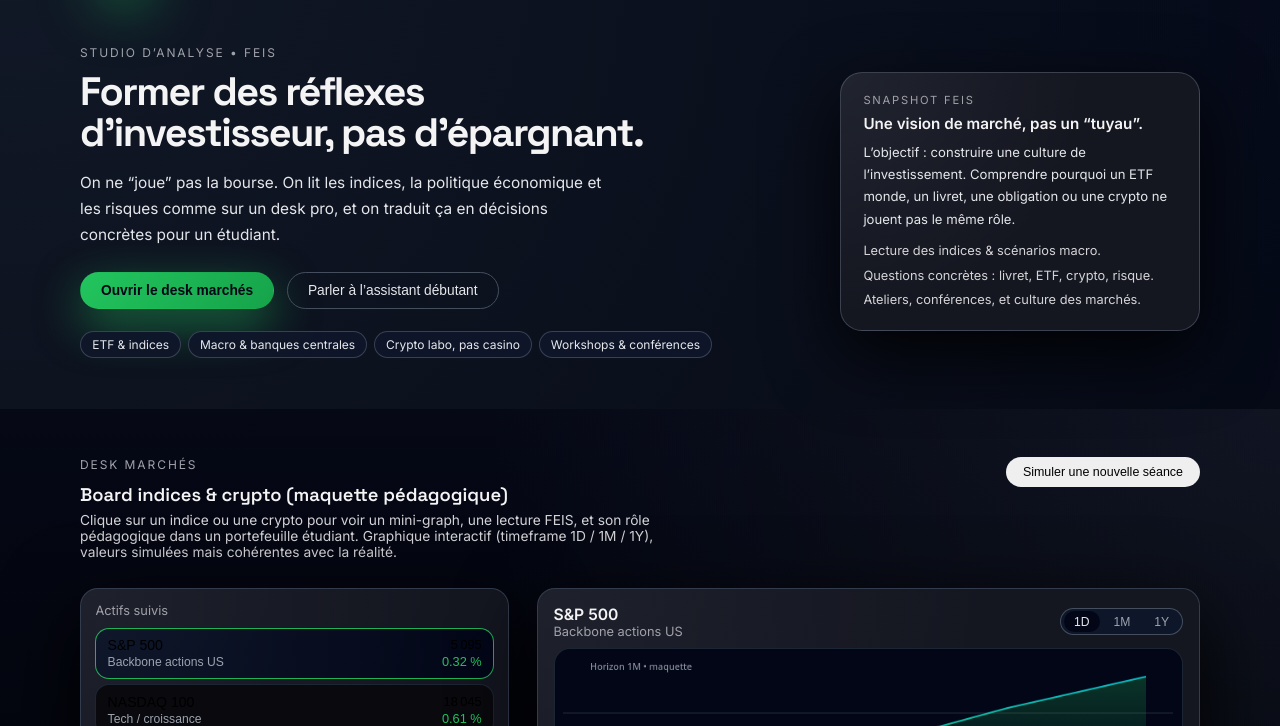
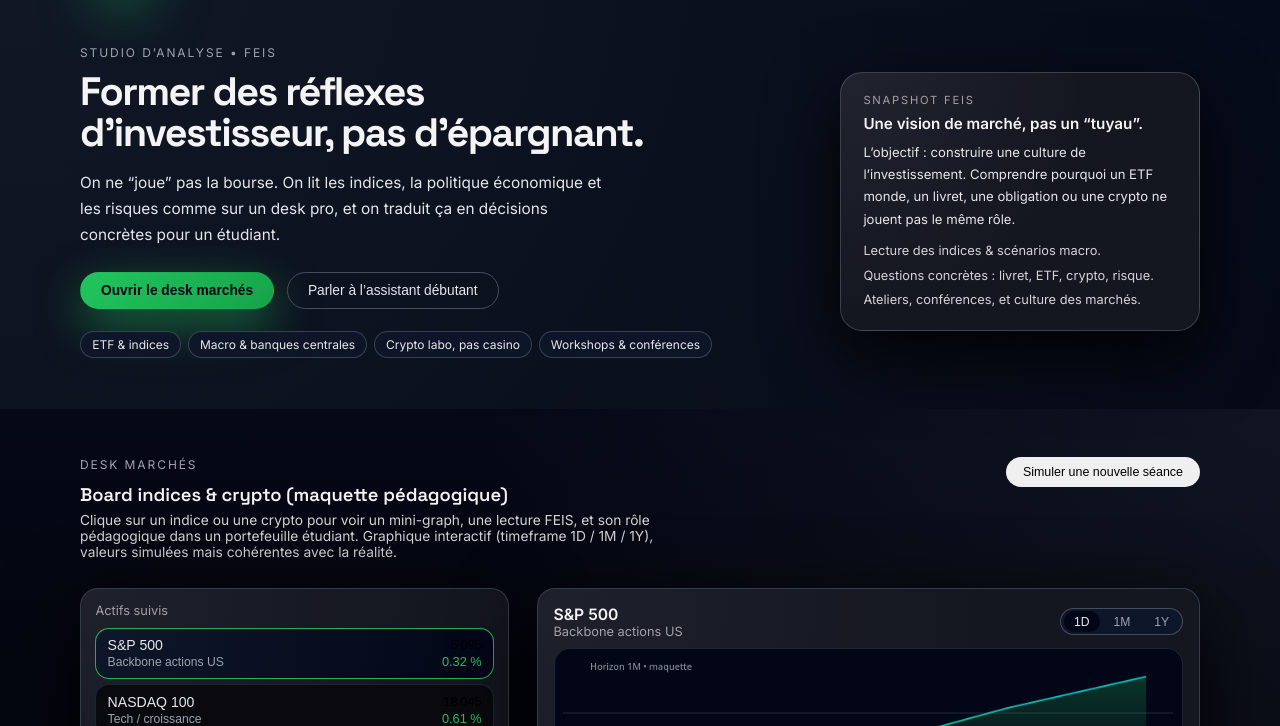
Before and after one commit to pabsko33-byte/clubbb, a plain HTML site: page index.html in a window 1280 px wide. Shown: the part 74-800 px from the top of the page. Drawn offline with Linux system fonts and the light colour scheme.

Commit message:
Update asset name color in style.css
Change asset name color for better readability.

```diff
--- a/style.css
+++ b/style.css
@@ -373,6 +373,8 @@ body {
 .asset-name {
   font-size: 0.88rem;
   font-weight: 500;
+  color: #e5e7eb; /* texte clair, bien lisible */
+
 }
 
 .asset-tag {
```
